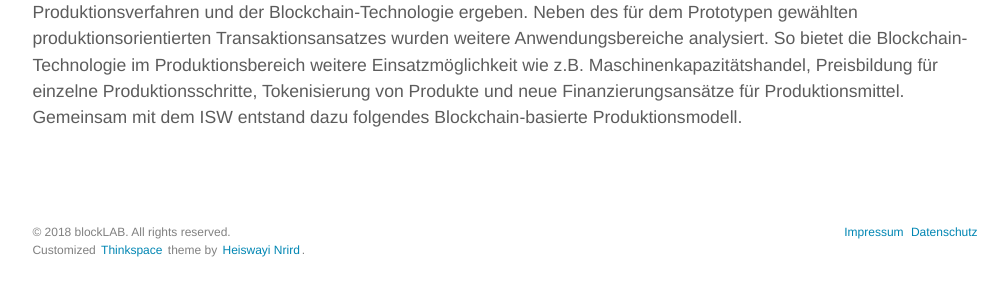
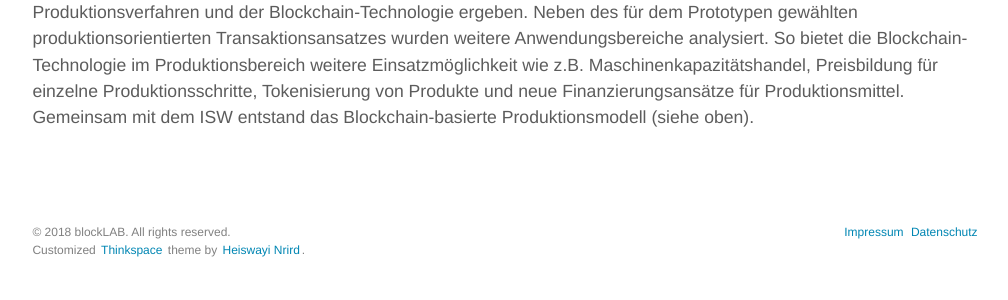
Before and after one commit to blocklab/site, a Jekyll site: the page built from _posts/2018-07-02-Veröffentlichung Prototypenprojekt 3D-Druck & Blockchain.md, in a window 1280 px wide. Shown: the part 1294-1594 px from the top of the page, without its empty margins (134-1142 px from the left). Built offline with Jekyll 4.4.1, drawn with Linux system fonts in a browser that asks for light colours; comment, search, counter and statistics services are not loaded; some of the changed text lies outside the part shown.

Commit message:
Update 2018-07-02-Veröffentlichung Prototypenprojekt 3D-Druck & Blockchain.md

```diff
--- a/_posts/2018-07-02-Veröffentlichung Prototypenprojekt 3D-Druck & Blockchain.md
+++ b/_posts/2018-07-02-Veröffentlichung Prototypenprojekt 3D-Druck & Blockchain.md
@@ -13,4 +13,4 @@ Ausgangsfragestellung der Zusammenarbeit war, welche neuen Möglichkeiten sich d
 aus additiven Produktionsverfahren und der Blockchain-Technologie ergeben.
 Neben des für dem Prototypen gewählten produktionsorientierten Transaktionsansatzes wurden weitere Anwendungsbereiche analysiert.
 So bietet die Blockchain-Technologie im Produktionsbereich weitere Einsatzmöglichkeit wie z.B. Maschinenkapazitätshandel, Preisbildung für einzelne Produktionsschritte, Tokenisierung von Produkte und neue Finanzierungsansätze für Produktionsmittel.
-Gemeinsam mit dem ISW entstand dazu folgendes Blockchain-basierte Produktionsmodell.
+Gemeinsam mit dem ISW entstand das Blockchain-basierte Produktionsmodell (siehe oben).
```
